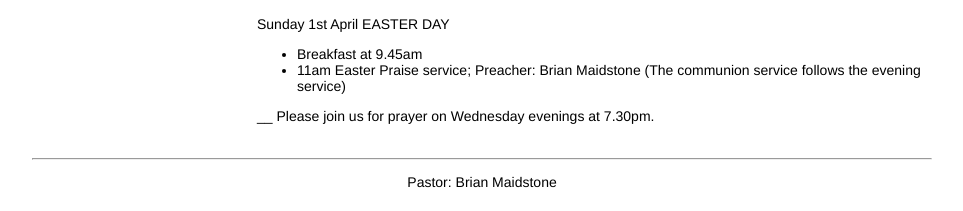
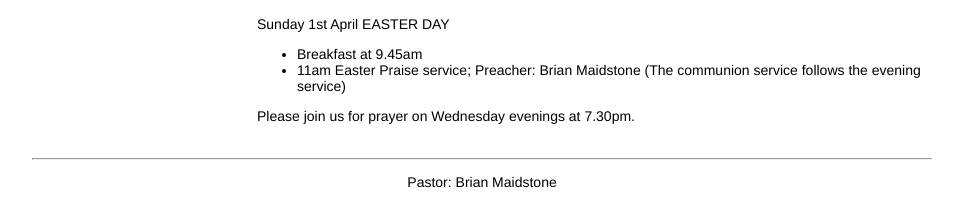
Before and after one commit to pandastreet/dorkingbaptistchapel.org.uk, a Jekyll site: the page built from events.md, in a window 1280 px wide. Shown: the part 1420-1631 px from the top of the page, without its empty margins (158-1121 px from the left). Built offline with Jekyll 4.4.1, drawn with Linux system fonts in a browser that asks for light colours; our own code applies the rules of GitHub Pages for plain Markdown files.

```diff
--- a/events.md
+++ b/events.md
@@ -77,5 +77,5 @@ Sunday 1st April  EASTER DAY
 - 11am Easter Praise service; Preacher: Brian Maidstone
 (The communion service follows the evening service)
 
-__
+
 Please join us for prayer on Wednesday evenings at 7.30pm.
```
